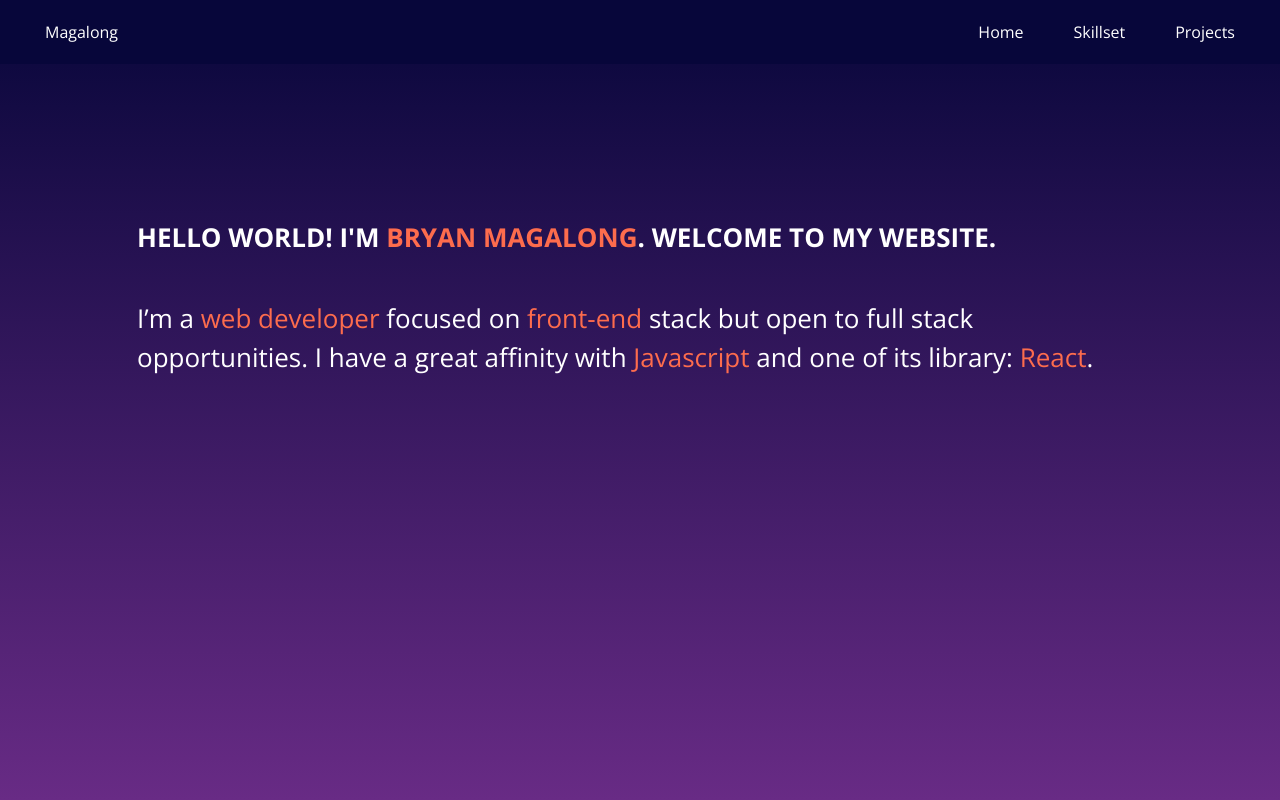
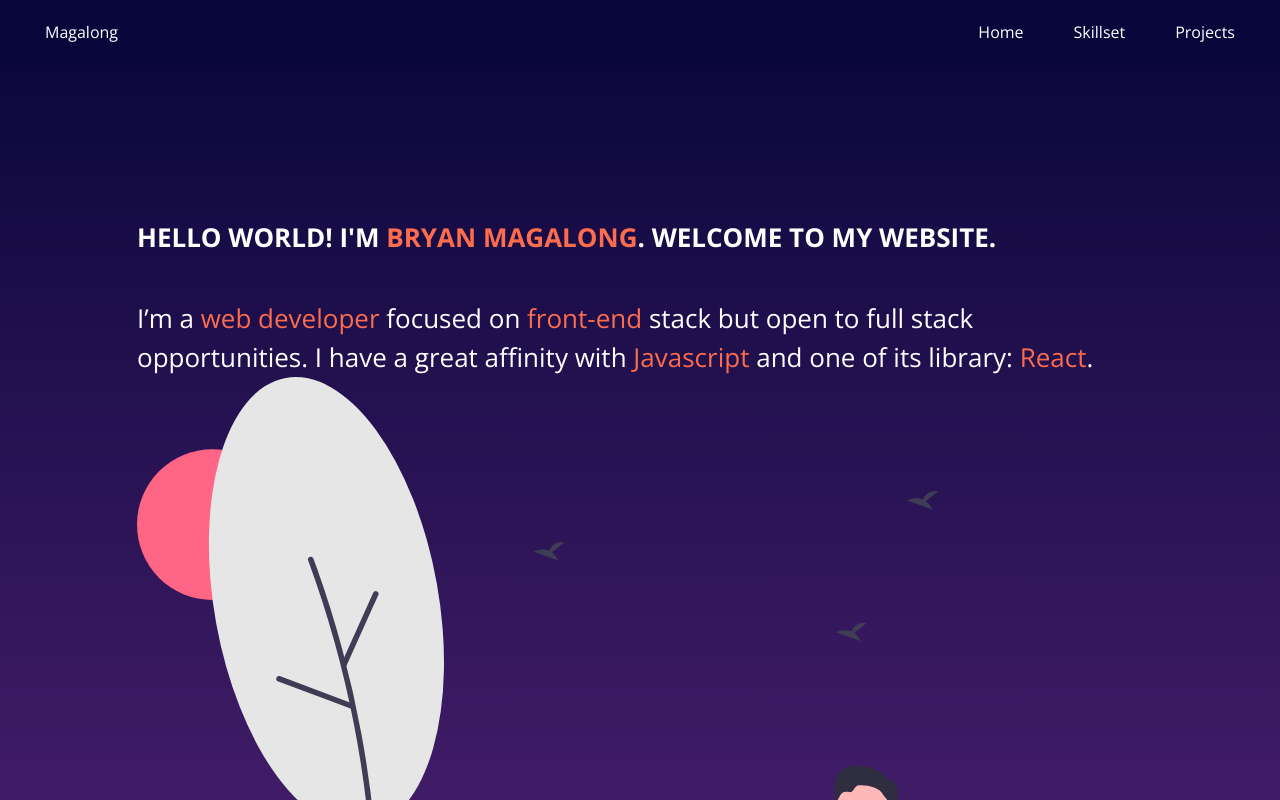
Before and after one commit to bryanmagalong/portfolio, a React (Create React App) app: page / in a window 1280 px wide. Shown: the top 800 px of the page. Built offline with nearby package versions, Linux system fonts and the light colour scheme.

Commit message:
feat(Home): add svg for large screens

```diff
--- a/src/components/Home/index.js
+++ b/src/components/Home/index.js
@@ -1,7 +1,8 @@
 import React from 'react';
+import homePic from './../../assets/home-pic-1.svg';
 
 const Home = () => (
-  <div className="pt-home">
+  <div className="pt-home-top pb-home-bottom">
     <div className="text-white">
       <p className="text-lg font-bold uppercase">
         Hello world! I'm <span className="text-secondary">Bryan Magalong</span>.
@@ -15,6 +16,7 @@ const Home = () => (
         library: <span className="text-secondary">React</span>.
       </p>
     </div>
+    <img src={homePic} className="hidden lg:block" alt="home" />
   </div>
 );
 
--- a/tailwind.config.js
+++ b/tailwind.config.js
@@ -16,7 +16,8 @@ module.exports = {
 
         '45': '2.813rem',
         '26': '1.625em',
-        home: '13.625rem',
+        'home-top': '13.625rem',
+        'home-bottom': '10.125em',
       },
       gap: {
         '50': '3.125rem',
```
Also changed, not shown: src/assets/home-pic-1.svg (added).
